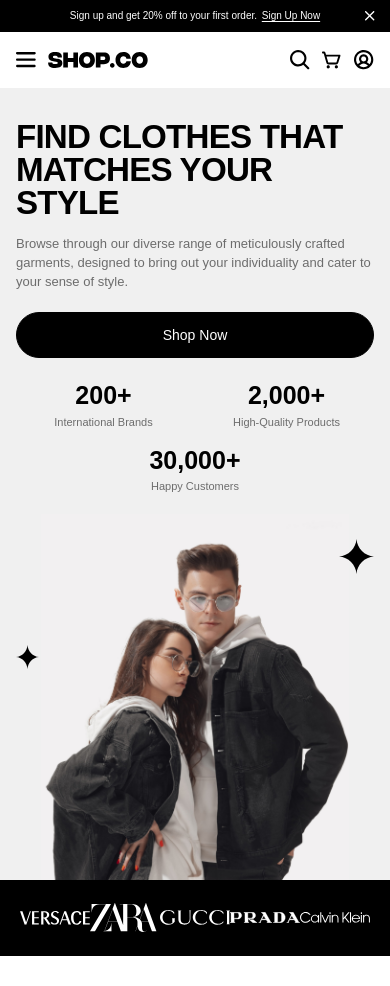
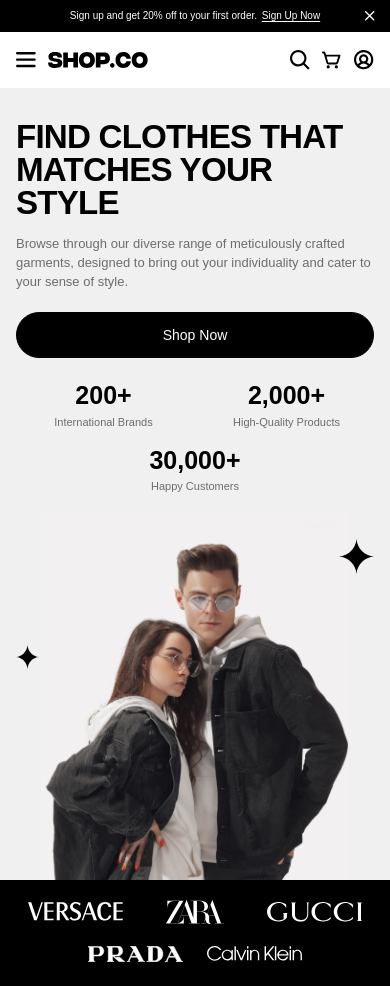
Before and after one commit to mhsakibb/E-Commerce-Website-, a plain HTML site: page index.html in a window 390 px wide. Before the commit the page ends 956 px from the top, so only its background shows below. Drawn offline with Linux system fonts and the light colour scheme; a web font is replaced by a local one.

Commit message:
Brand Strip Responces on Ex-large, Large, Medium and Small devices

```diff
--- a/css/styles.css
+++ b/css/styles.css
@@ -524,7 +524,24 @@ body{
     }
 
 
+
+    /* Brand Strip */
+    .brands-container {
+        padding: 20px 4%;
+    }
+
+    .brands__logo {
+        max-width: 135px;
+        height: 30px;
+    }
+
 }
+
+
+
+
+
+
 
 
 
@@ -633,7 +650,22 @@ body{
         left: 1%;
     }
 
+
+    /* Brand Strip */
+    .brands-container {
+        padding: 20px 3%;
+    }
+
+    .brands__logo {
+        max-width: 120px;
+        height: 28px;
+    }
+
 }
+
+
+
+
 
 
 
@@ -769,7 +801,23 @@ body{
         width: clamp(25px, 5vw, 38px);
     }
 
+
+
+    /* Brand Strip */
+    .brands-container {
+        padding: 20px 4%;
+    }
+
+    .brands__logo {
+        max-width: 105px;
+        height: 26px;
+    }
+
 }
+
+
+
+
 
 
 
@@ -908,4 +956,39 @@ body{
         width: clamp(20px, 6vw, 28px);
     }
 
+
+    /* Brand Strip */
+    .brands-container {
+        padding: 20px 16px;
+    }
+
+    .brands__list {
+        grid-template-columns: repeat(6, minmax(0, 1fr));
+        row-gap: 18px;
+    }
+
+    /* First Row: Versace, Zara, Gucci */
+    .brands__item:nth-child(1) {
+        grid-column: 1 / span 2;
+    }
+    .brands__item:nth-child(2) {
+        grid-column: 3 / span 2;
+    }
+    .brands__item:nth-child(3) {
+        grid-column: 5 / span 2;
+    }
+
+    /* Second Row: Prada, Calvin Klein */
+    .brands__item:nth-child(4) {
+        grid-column: 2 / span 2;
+    }
+    .brands__item:nth-child(5) {
+        grid-column: 4 / span 2;
+    }
+
+    .brands__logo {
+        max-width: 95px;
+        height: 24px;
+    }
+
 }
```
